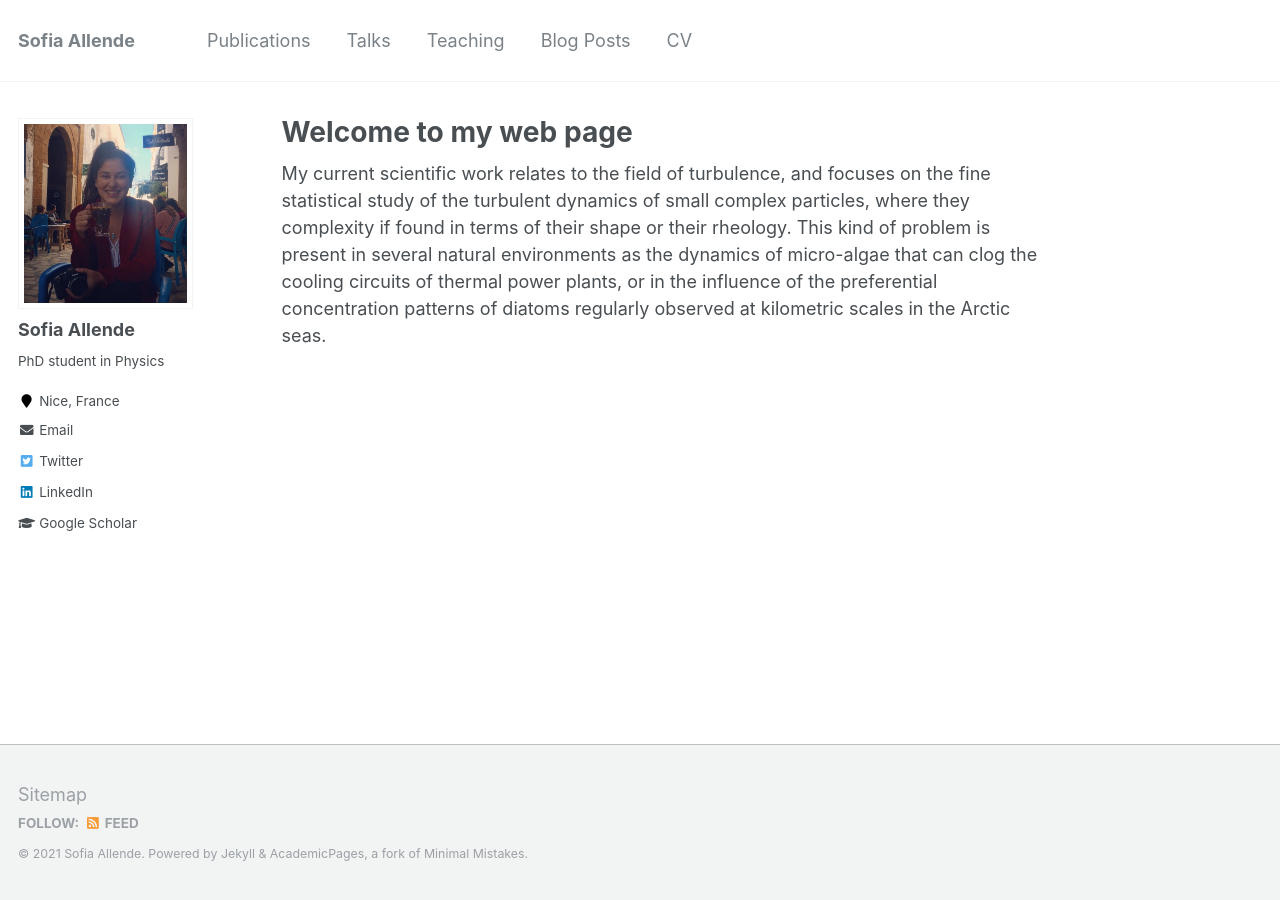
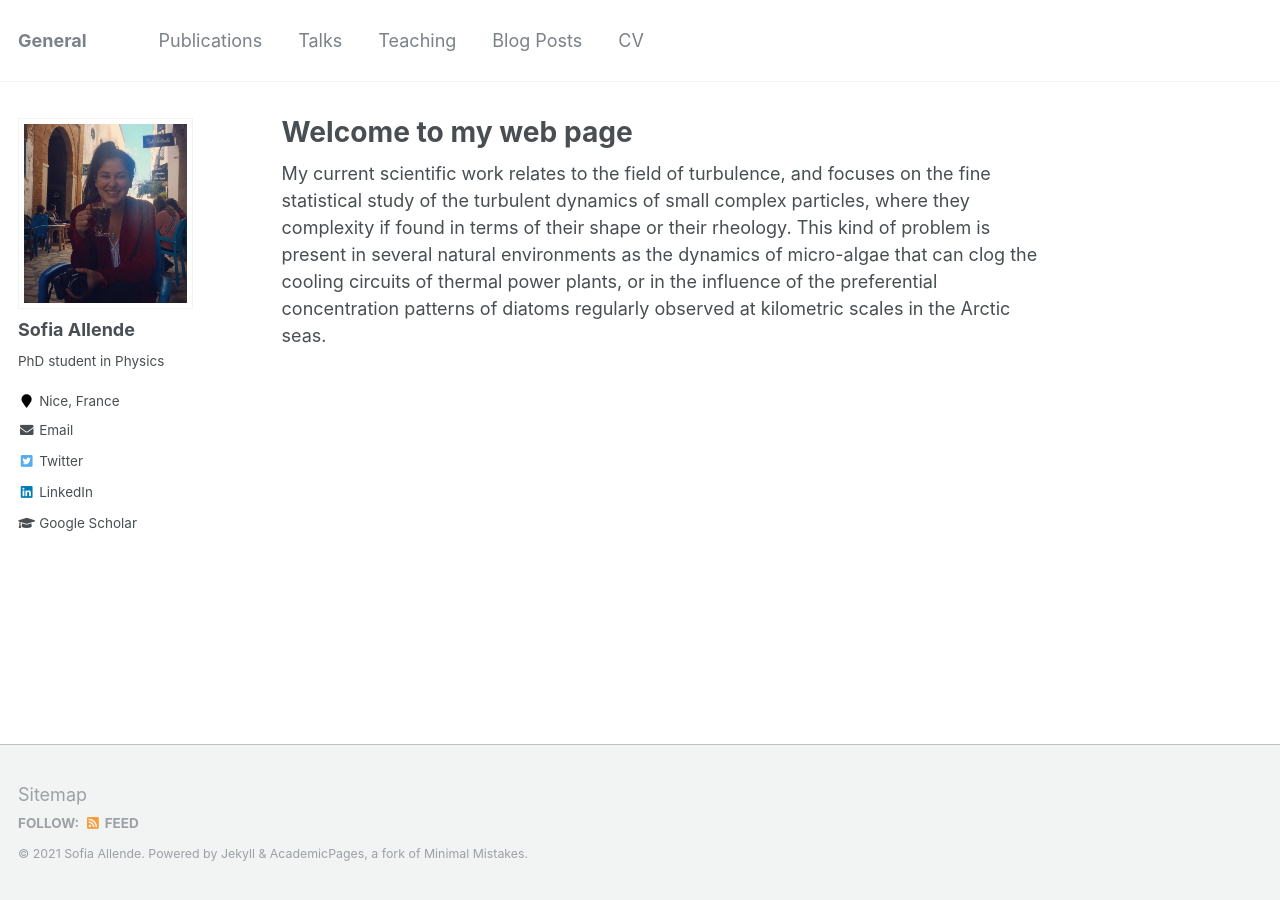
Before and after one commit to sofiallende/sofiallende.github.io, a Jekyll site: the page built from _pages/about.md, in a window 1280 px wide. Built offline with Jekyll 4.4.1, drawn with Linux system fonts in a browser that asks for light colours.

Commit message:
Update _config.yml

```diff
--- a/_config.yml
+++ b/_config.yml
@@ -7,7 +7,7 @@
 
 # Site Settings
 locale                   : "en-US"
-title                    : "Sofia Allende"
+title                    : "General"
 title_separator          : "-"
 name                     : &name "Sofia Allende"
 description              : &description "PhD student"
```
